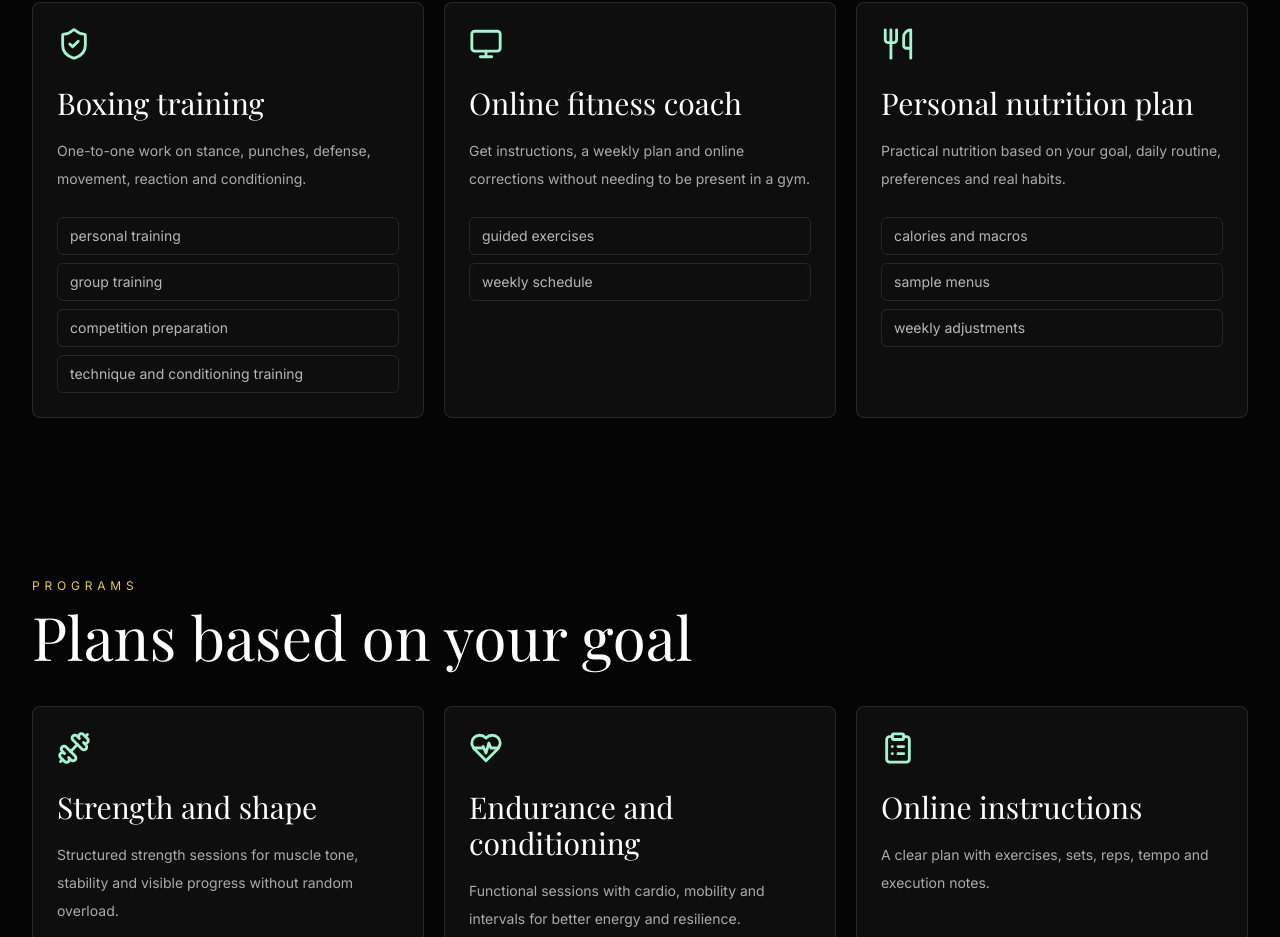
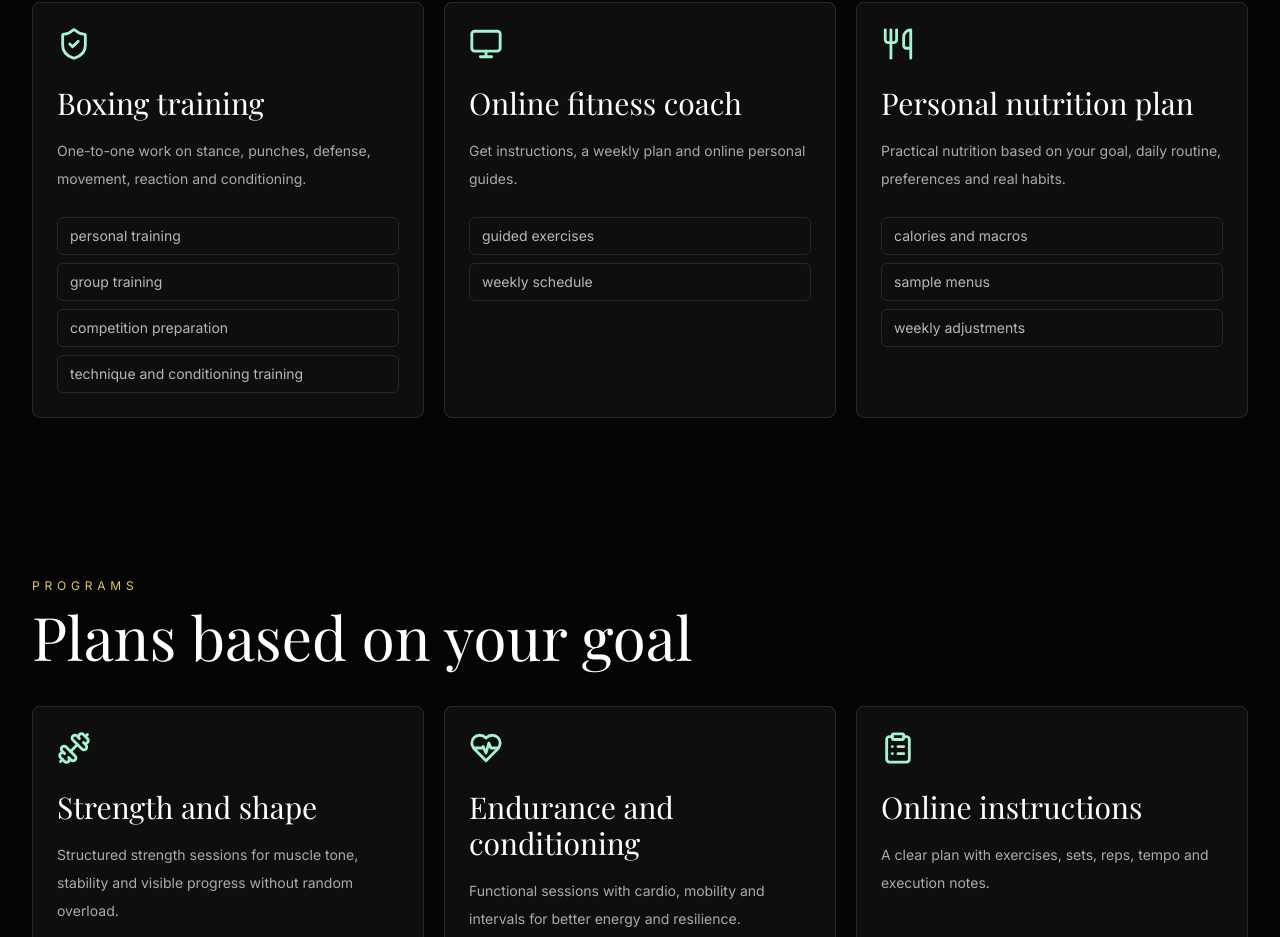
Before and after one commit to OvertopEU/training-system, a Next.js app: page / in a window 1280 px wide. Shown: the part 3499-4436 px from the top of the page. Built offline with nearby package versions, Linux system fonts and the light colour scheme; no server answers; a web font is replaced by a local one.

Commit message:
Update online fitness coach copy

```diff
--- a/src/app/trainer/page.tsx
+++ b/src/app/trainer/page.tsx
@@ -285,7 +285,7 @@ const content = {
       {
         icon: icons.online,
         title: "Online fitness coach",
-        text: "Get instructions, a weekly plan and online corrections without needing to be present in a gym.",
+        text: "Get instructions, a weekly plan and online personal guides.",
         points: ["guided exercises", "weekly schedule"]
       },
       {
```
